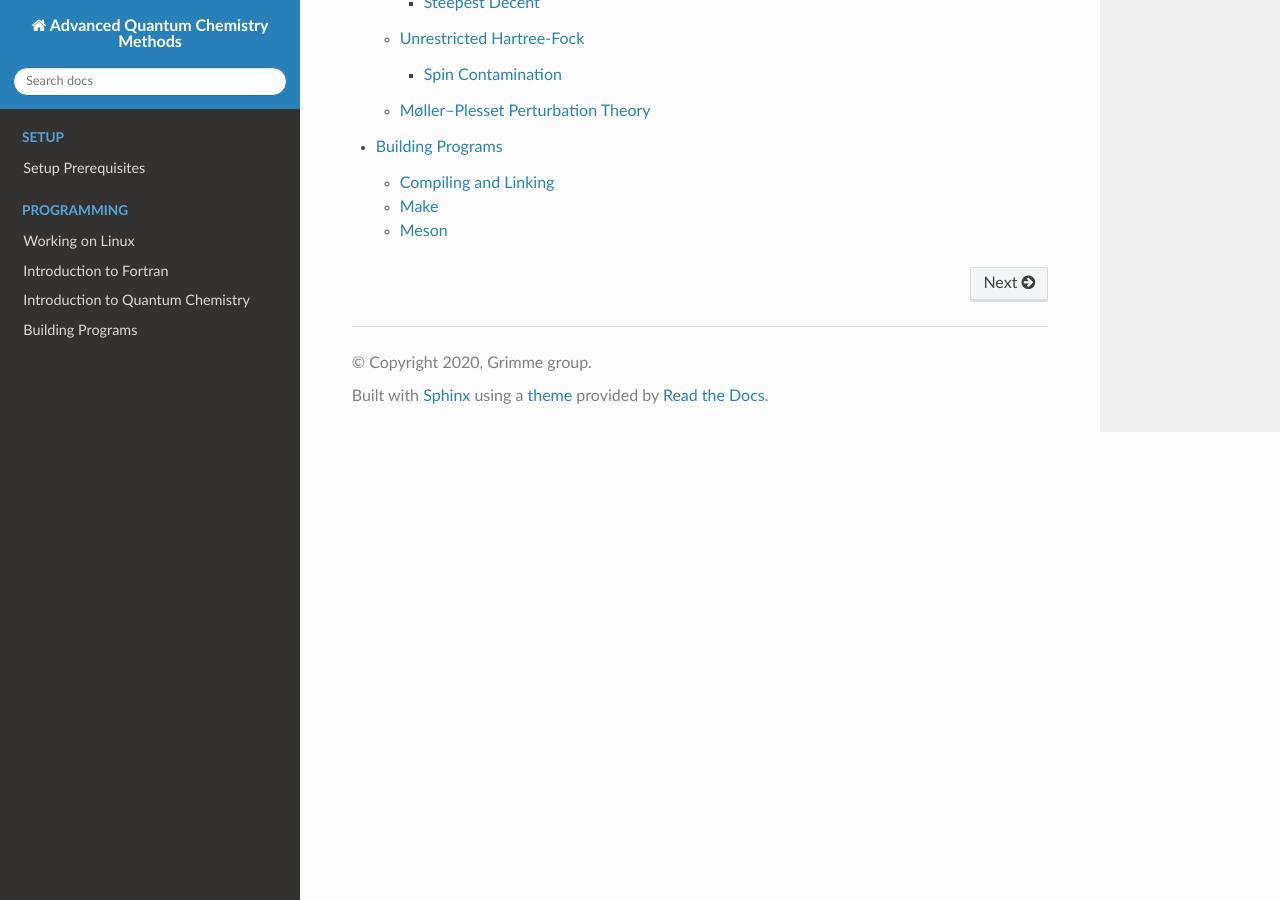
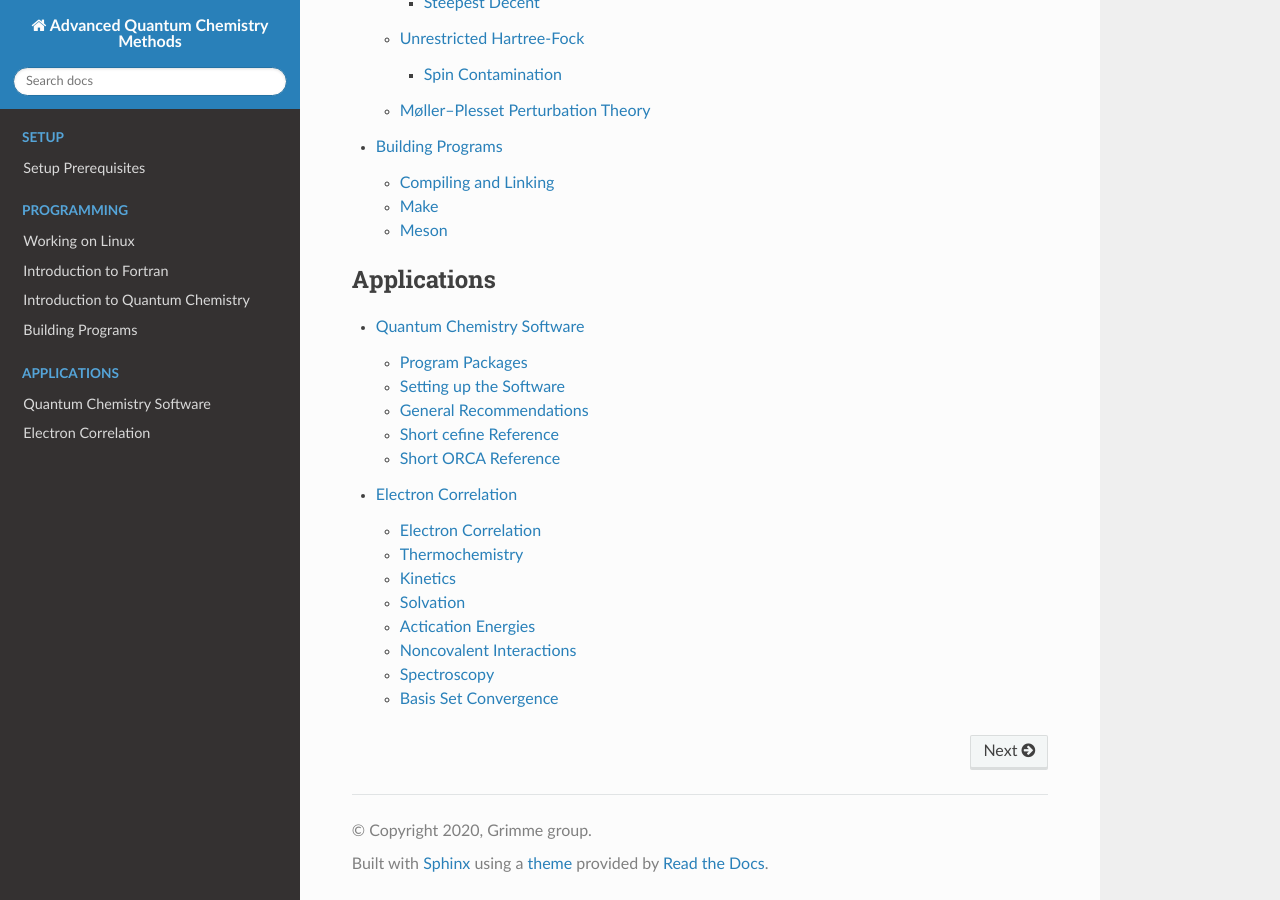
Before and after one commit to grimme-lab/qc2-teaching, a Sphinx documentation site: the page built from doc/index.rst, in a window 1280 px wide and 900 px high, scrolled down 1674 px. Built offline with Sphinx 7.4.7 and the Read the Docs theme 2.0.0, drawn with Linux system fonts in a browser that asks for light colours.

Commit message:
created application branch for the application part of the practical course

```diff
--- /dev/null
+++ b/doc/apps-ex.rst
@@ -0,0 +1,44 @@
+Electron Correlation
+====================
+
+.. contents::
+
+Electron Correlation
+--------------------
+
+under construction
+
+Thermochemistry
+---------------
+
+under construction
+
+Kinetics
+--------
+
+under construction
+
+Solvation
+---------
+
+under construction
+
+Actication Energies
+-------------------
+
+under construction
+
+Noncovalent Interactions
+------------------------
+
+under construction
+
+Spectroscopy
+------------
+
+under construction
+
+Basis Set Convergence
+---------------------
+
+under construction
--- /dev/null
+++ b/doc/apps-setup.rst
@@ -0,0 +1,29 @@
+Quantum Chemistry Software
+==========================
+
+.. contents::
+
+Program Packages
+----------------
+
+under construction
+
+Setting up the Software
+-----------------------
+
+under construction
+
+General Recommendations
+-----------------------
+
+under construction
+
+Short cefine Reference
+----------------------
+
+under construction
+
+Short ORCA Reference
+--------------------
+
+under construction
--- a/doc/index.rst
+++ b/doc/index.rst
@@ -20,3 +20,10 @@ This is the guide to the practical course for QC2.
    programming
    scf
    make
+
+.. toctree::
+   :maxdepth: 3
+   :caption: Applications
+
+   apps-setup
+   apps-ex
```
